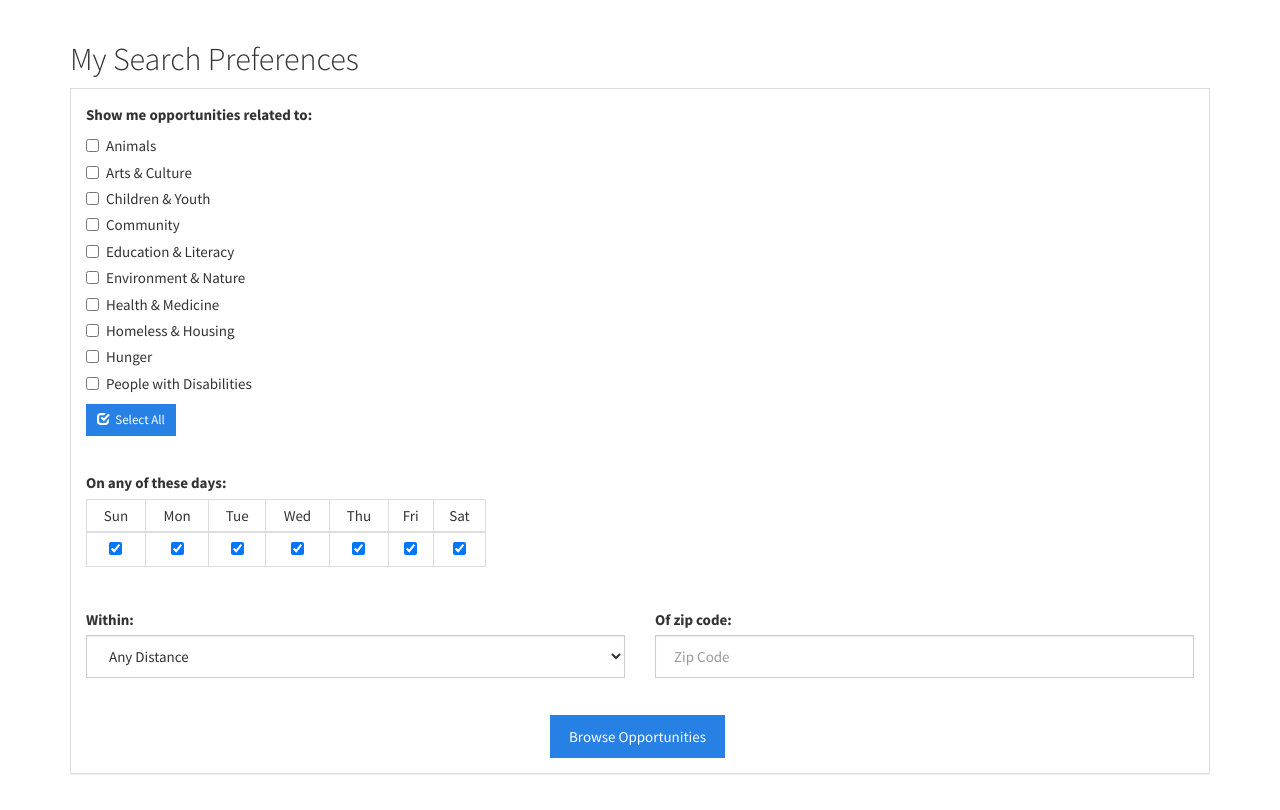
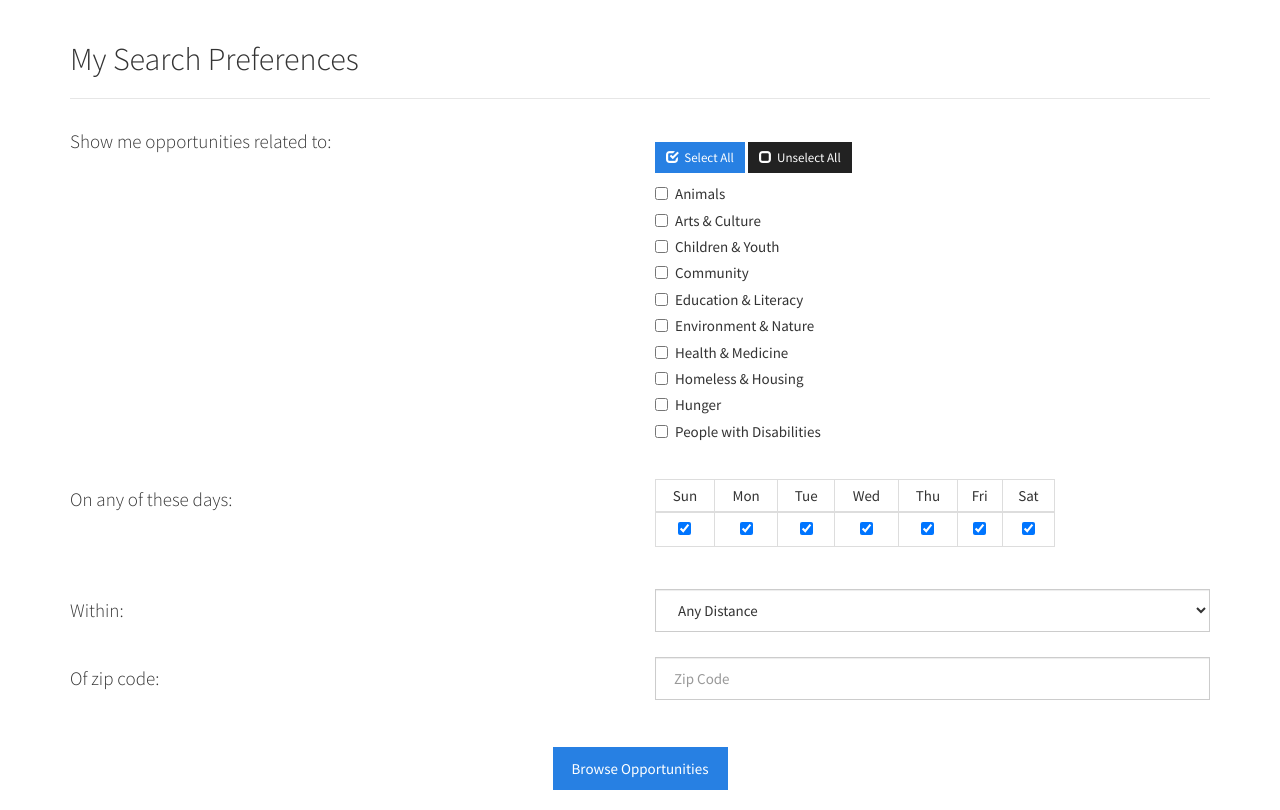
Before and after one commit to hendricksonsarahl/voluntr, a Flask app: page /filters in a window 1280 px wide. Shown: the part 51-861 px from the top of the page. Run offline with Flask 2, Linux system fonts and the light colour scheme; some libraries are stand-ins or nearby versions; some web fonts are replaced.

Commit message:
new layout for filters form

```diff
--- a/static/js/vol.js
+++ b/static/js/vol.js
@@ -127,16 +127,10 @@ function toggleAllCategories() {
     categoryInputs.forEach(function(cat) {
       cat.checked=true;
     });
-
-    selectAllButton.classList.add("hidden");
-    selectNoneButton.classList.remove("hidden");
   } else {
     categoryInputs.forEach(function(cat) {
       cat.checked=false;
     });
-
-    selectNoneButton.classList.add("hidden");
-    selectAllButton.classList.remove("hidden");
   }
 }
 
--- a/templates/volunteer/filters.html
+++ b/templates/volunteer/filters.html
@@ -4,15 +4,26 @@
   <div class="container-outer">
     <div class="container">
       <h2>My Search Preferences</h2>
+      <hr />
       <form action="/filters" method="post" id="filters-form">
-          <div class="panel panel-default">
-            <div class="panel-body">
-
-                  <div class="form-group">
-                    <label for="category">Show me opportunities related to:</label>
-                    <div class="checkbox">
+        <div class="row">
+          <div class="col-xs-12 col-sm-6">
+            <label for="category">
+              <h4>Show me opportunities related to:</h4>
+            </label>
           </div>
 
+          <div class="col-xs-12 col-sm-6">
+            <div class="form-group">
+              <br />
+              <button type="button" class="btn btn-primary btn-sm" id="selectAll">
+                <span class="glyphicon glyphicon-check"></span>
+                &nbsp;Select All
+              </button>
+              <button type="button" class="btn btn-default btn-sm" id="selectNone">
+                <span class="glyphicon glyphicon-unchecked"></span>
+                &nbsp;Unselect All
+              </button>
 
               {% for key, value in categories.items() %}
               <div class="checkbox">
@@ -22,20 +33,19 @@
               </div>
               {% endfor %}
 
-                      <button type="button" class="btn btn-primary btn-sm" id="selectAll">
-                        <span class="glyphicon glyphicon-check"></span>
-                        &nbsp;Select All
-                      </button>
-                      <button type="button" class="btn btn-default btn-sm hidden" id="selectNone">
-                        <span class="glyphicon glyphicon-unchecked"></span>
-                        &nbsp;Select None
-                      </button>
+            </div>
+          </div>
+        </div>
+        <br class="hidden-xs"/>
 
+        <div class="row">
+          <div class="col-xs-12 col-sm-6">
+            <label for="available">
+              <h4>On any of these days:&nbsp;</h4>
+            </label>
           </div>
-                  <br />
 
-                  <div class="form-group">
-                    <label for="available">On any of these days:&nbsp;</label>
+          <div class="col-xs-12 col-sm-6">
             <table class="table table-bordered table-condensed days-table text-center">
               <thead>
                 <tr class="text-center">
@@ -61,12 +71,16 @@
               </tbody>
             </table>
           </div>
-                  <br />
+        </div>
+        <br class="hidden-xs"/>
 
         <div class="row">
-                    <div class="col-xs-6">
-                      <div class="form-group">
-                        <label for="distance">Within:</label>
+          <div class="col-xs-12 col-sm-6">
+            <label for="distance">
+              <h4>Within:</h4>
+            </label>
+          </div>
+          <div class="col-xs-12 col-sm-6">
             <select name="distance" id="distance" class="form-control" >
               <option value="all" selected="selected">Any Distance</option>
               <option value=1>1 Mile</option>
@@ -79,24 +93,26 @@
             </select>
           </div>
         </div>
-                    <div class="col-xs-6">
-                      <div class="form-group">
-                        <label for="zipcode">Of zip code:</label>
+        <br class="hidden-xs"/>
+
+        <div class="row">
+          <div class="col-xs-12 col-sm-6">
+            <label for="zipcode">
+              <h4>Of zip code:</h4>
+            </label>
+          </div>
+          <div class="col-xs-12 col-sm-6">
             <input name="zipcode" class="form-control" id="zipcode" type="text" placeholder="Zip Code" maxlength="5" pattern="[0-9]{5}" title="Please enter exactly 5 numerical digits." >
           </div>
         </div>
-                  </div>
+        <br />
         <br />
 
         <div class="text-center">
           <button type="submit" form="filters-form" value="Sign Up" class="btn btn-primary">Browse Opportunities</button>
         </div>
-            </div>
-          </div>
-
 
       </form>
-
     </div>
   </div>
 {% endblock %}
```
Lines whose indentation alone changed are shown as unchanged.
